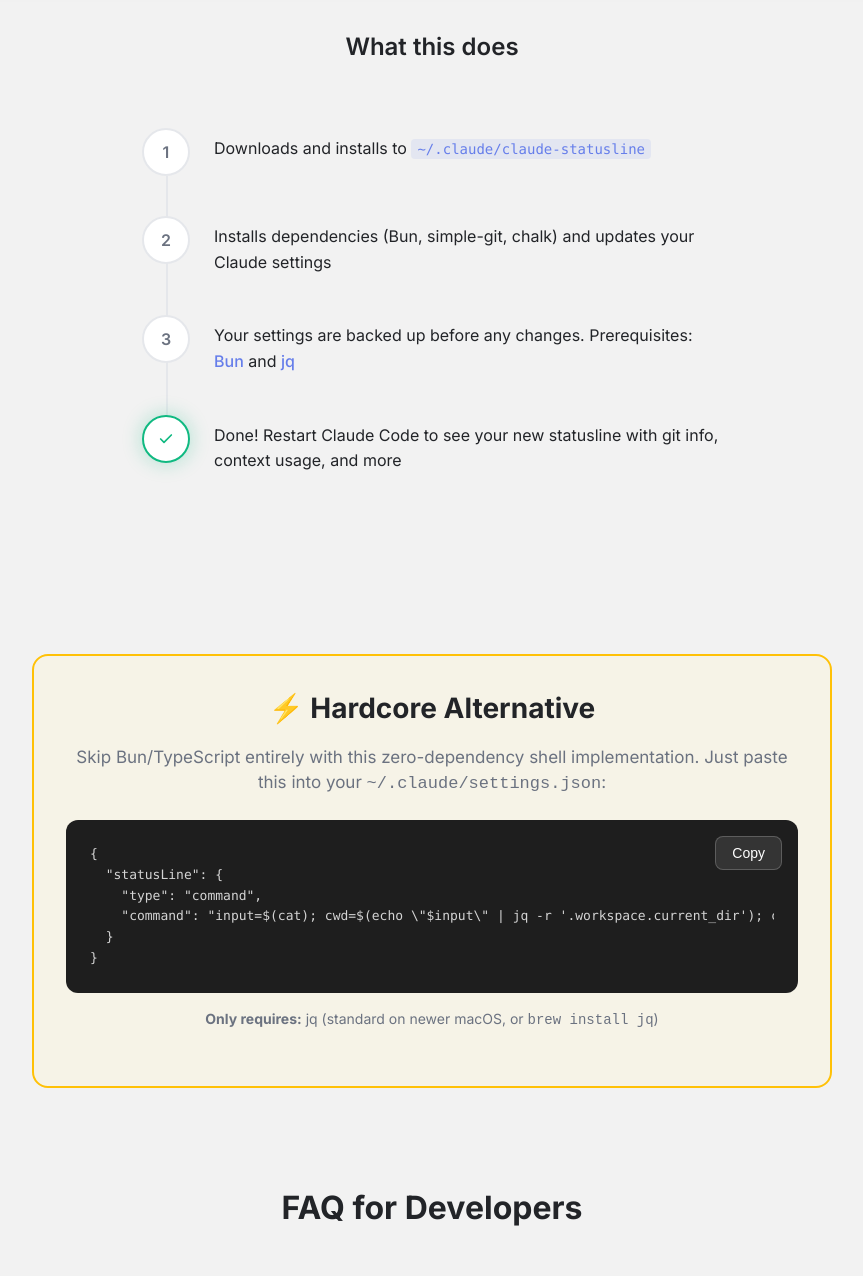
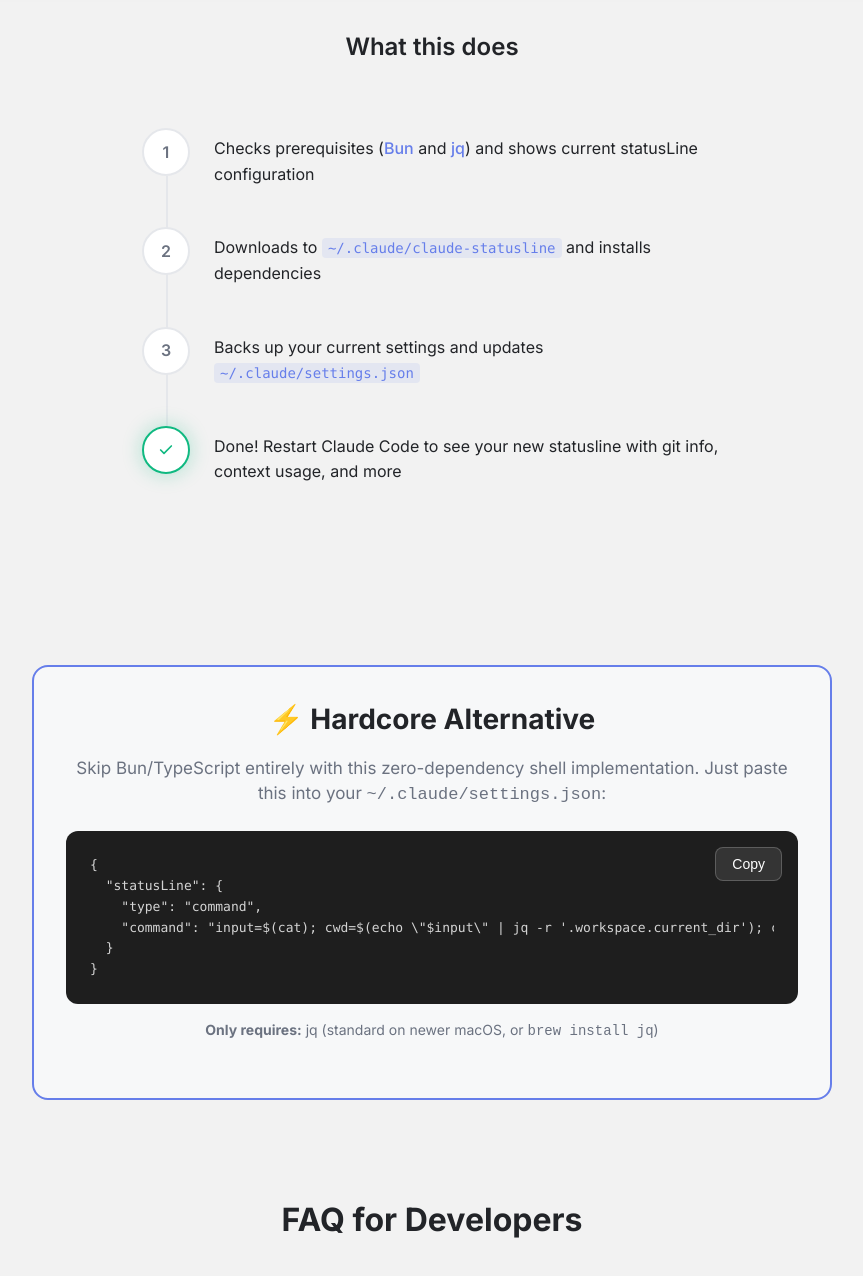
Before and after one commit to bitbonsai/claude-status, a website: page index.html in a window 1280 px wide. Shown: the part 809-2085 px from the top of the page, without its empty margins (208-1071 px from the left). Drawn offline with Linux system fonts and the light colour scheme.

Commit message:
Fix installation steps order, update alternative box styling, add statusline-setup agent to FAQ

```diff
--- a/index.html
+++ b/index.html
@@ -446,8 +446,8 @@
         .alternative-box {
             max-width: 50rem;
             margin: 0 auto;
-            background: rgba(255, 243, 205, 0.3);
-            border: 0.125rem solid #ffc107;
+            background: rgba(248, 249, 250, 0.8);
+            border: 0.125rem solid var(--accent);
             border-radius: 1rem;
             padding: 2rem;
         }
@@ -674,19 +674,19 @@
                     <div class="step-card">
                         <div class="step-number">1</div>
                         <div class="step-content">
-                            <p class="step-description">Downloads and installs to <code>~/.claude/claude-statusline</code></p>
+                            <p class="step-description">Checks prerequisites (<a href="https://bun.sh" target="_blank">Bun</a> and <a href="https://jqlang.github.io/jq/" target="_blank">jq</a>) and shows current statusLine configuration</p>
                         </div>
                     </div>
                     <div class="step-card">
                         <div class="step-number">2</div>
                         <div class="step-content">
-                            <p class="step-description">Installs dependencies (Bun, simple-git, chalk) and updates your Claude settings</p>
+                            <p class="step-description">Downloads to <code>~/.claude/claude-statusline</code> and installs dependencies</p>
                         </div>
                     </div>
                     <div class="step-card">
                         <div class="step-number">3</div>
                         <div class="step-content">
-                            <p class="step-description">Your settings are backed up before any changes. Prerequisites: <a href="https://bun.sh" target="_blank">Bun</a> and <a href="https://jqlang.github.io/jq/" target="_blank">jq</a></p>
+                            <p class="step-description">Backs up your current settings and updates <code>~/.claude/settings.json</code></p>
                         </div>
                     </div>
                     <div class="step-card">
@@ -732,6 +732,7 @@
                     <details>
                         <summary>How do I customize the colors and appearance?</summary>
                         <div class="faq-content">
+                            <p><strong>Easy way:</strong> Use the statusline-setup agent in Claude Code to configure your statusline interactively.</p>
                             <p><strong>Bun version:</strong> Edit <code>~/.claude/claude-statusline/statusline.ts</code> and modify the chalk color calls.</p>
                             <p><strong>Shell version:</strong> Modify ANSI escape codes in the command. <code>\033[34m</code> = blue, <code>\033[32m</code> = green, <code>\033[31m</code> = red.</p>
                         </div>
@@ -747,6 +748,7 @@
                     <details>
                         <summary>Can I add custom information to the statusline?</summary>
                         <div class="faq-content">
+                            <p><strong>Easy way:</strong> Use the statusline-setup agent in Claude Code to add custom fields interactively.</p>
                             <p><strong>Bun version:</strong> Edit <code>statusline.ts</code> and add your logic. The stdin provides JSON with <code>workspace.current_dir</code>, <code>context_window.current_usage</code>, etc.</p>
                             <p><strong>Shell version:</strong> Add custom shell logic to the command pipeline. Example: <code>[ -n "$AWS_PROFILE" ] && output="${output} aws:$AWS_PROFILE"</code></p>
                         </div>
```
